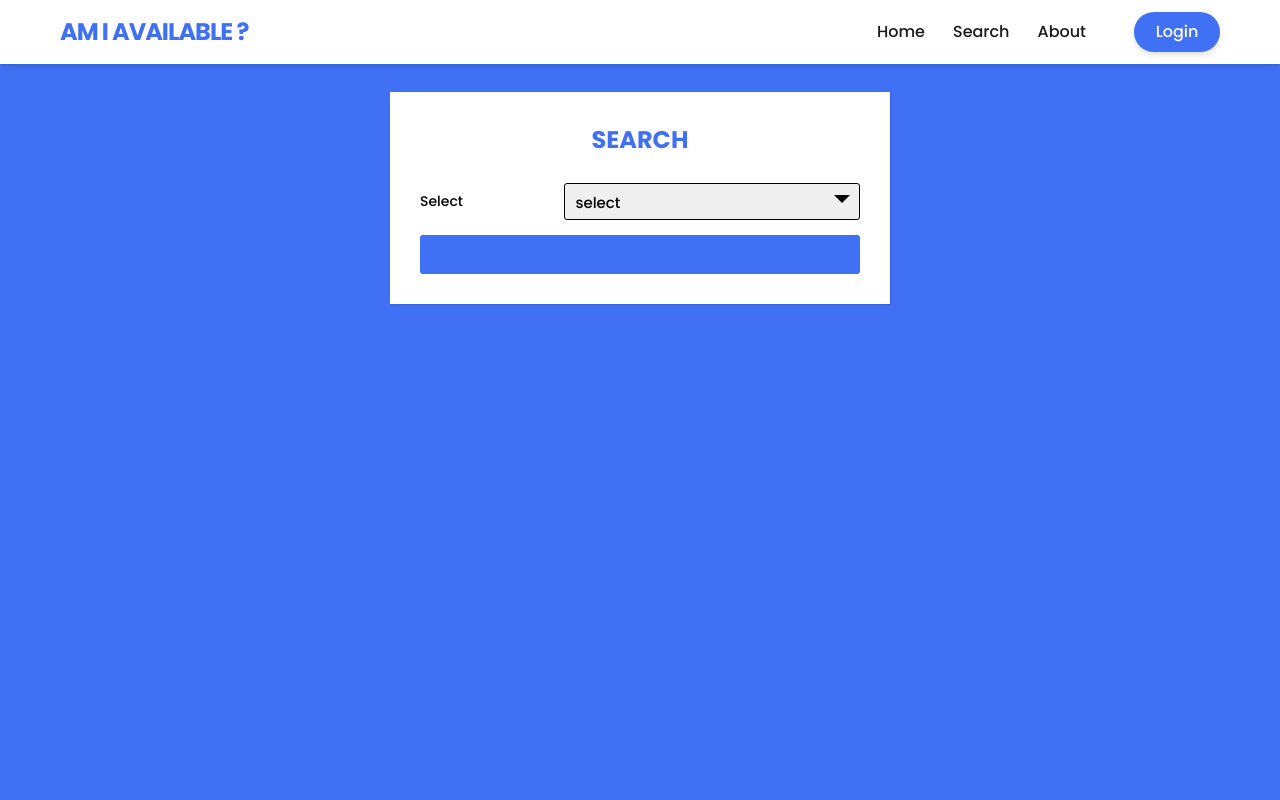
After one commit to SaiVenkatDhulipudi/Am-I-Available, a Django app: template Am_I_Available/templates/search.html in a window 1280 px wide. The commit adds this page. Run offline with Django 3.2, Linux system fonts and the light colour scheme; the template is opened without the code that fills it, so the values that code supplies are empty.

Commit message:
added files

```diff
--- a/Am_I_Available/home/urls.py
+++ b/Am_I_Available/home/urls.py
@@ -17,7 +17,8 @@ from django.contrib import admin
 from django.urls import path
 from . import views
 urlpatterns = [
-    path("",views.home1,name="home"),
+    path("",views.home1,name="home1"),
+    path("home",views.home,name="home"),
     path("login",views.login,name="login"),
     path("signup",views.signup,name="signup"),
     path('logout',views.logout,name="logout"),
--- a/Am_I_Available/static/css/main.css
+++ b/Am_I_Available/static/css/main.css
@@ -151,15 +151,15 @@ body{
   font-size: 15px;
   border: 0px;
   background:  #4070f4;
-  color: #fff;
+  color: #4070f4;
   cursor: pointer;
   border-radius: 3px;
   outline: none;
 }
 
-.wrapper .form .inputfield .btn:hover{
+/* .wrapper .form .inputfield .btn:hover{
   background: #4070f4;
-}
+} */
 
 .wrapper .form .inputfield:last-child{
   margin-bottom: 0;
--- a/Am_I_Available/static/css/svg.css
+++ b/Am_I_Available/static/css/svg.css
@@ -1,5 +1,5 @@
 body {
-  background:
+  color: white;
 }
 
 .main {
@@ -14,7 +14,7 @@ body {
   border-radius: 10px;
   margin: 100px 0px 0px 50px;
   height: 400px;
-  background: rgba(255, 255, 255, 0.3);
+  background: white;
   box-shadow: 0 8px 32px 0 rgba(31, 38, 135, 0.37);
   backdrop-filter: blur(5.5px);
   -webkit-backdrop-filter: blur(5.5px);
--- a/Am_I_Available/templates/index.html
+++ b/Am_I_Available/templates/index.html
@@ -49,7 +49,7 @@
 <header class="header">
 	<div class="container">
 		<nav class="navbar">
-			<a href="" class="brand">Am I Available</a>
+			<a href="home" class="brand">Am I Available ?</a>
 			<div class="burger" id="burger">
 				<span class="burger-line"></span>
 				<span class="burger-line"></span>
@@ -58,7 +58,7 @@
 			<span class="overlay"></span>
 			<div class="menu" id="menu">
 				<ul class="menu-inner">
-					<li class="menu-item"><a class="menu-link" href="">Home</a></li>
+					<li class="menu-item"><a class="menu-link" href="home">Home</a></li>
 					<li class="menu-item"><a class="menu-link" href="Search">Search</a></li>
           {%if request.session.sessionid and request.session.faculty%}
 					<li class="menu-item"><a class="menu-link" href="status">Update Status</a>
--- a/Am_I_Available/templates/index1.html
+++ b/Am_I_Available/templates/index1.html
@@ -1,5 +1,6 @@
 {% extends "index.html" %}
 {% block content %}
+<link rel="stylesheet" href="/static/css/svg.css">
   <div class="main">
     <div class="svg">
       <img src="static/img/office.svg" alt="" >
--- /dev/null
+++ b/Am_I_Available/templates/search.html
@@ -0,0 +1,30 @@
+{% extends "index.html" %}
+{% block content %}
+<link rel="stylesheet" href="/static/css/main.css">
+<form action="search" method="POST">
+    {% csrf_token %}
+    <div class="wrapper">
+        <div class="title">
+          Search
+        </div>
+        <div class="form">
+            <div class="inputfield">
+              <label>Select</label>
+              <div class="custom_select">
+                <select name="emp" required>
+                  <option value="">select</option>
+                  {% for sub in resp %}
+                  {% for key,values in sub  %}
+                  <option value="{{key}}">{{values}}</option>
+                  {% endfor %}
+                  {% endfor %}
+                </select>
+              </div>
+           </div>
+          <div class="inputfield">
+            <input type="submit" value="submit" class="btn">
+          </div>
+        </div>
+    </div>
+  </form>
+  {% endblock %}
--- a/Am_I_Available/templates/statusform.html
+++ b/Am_I_Available/templates/statusform.html
@@ -10,7 +10,7 @@
             <div class="inputfield">
               <label>Status</label>
               <div class="custom_select">
-                <select name="gender" required>
+                <select name="status" required>
                   <option value="DND">Do Not Disturb</option>
                   <option value="Available">Available</option>
                   <option value="Unavailable">Unavailable</option>
@@ -18,9 +18,6 @@
                 </select>
               </div>
            </div>
-
-
-
           <div class="inputfield">
             <input type="submit" value="Update Status" class="btn"   >
           </div>
--- a/Faculty_registration/QR_Decoder.py
+++ b/Faculty_registration/QR_Decoder.py
@@ -54,7 +54,7 @@ if __name__=='__main__':
             x=(encry(dat))
             status=check(x)
             if status!=None:
-                status=db.child("status").child(x).set(1 if status==0 else 0)
+                status=db.child("status").child(x).set("Available")
                 speak("Authorised")
                 exit()
 
```
Also changed, not shown: Am_I_Available/home/views.py (+30 -11 lines), Am_I_Available/db.sqlite3.
